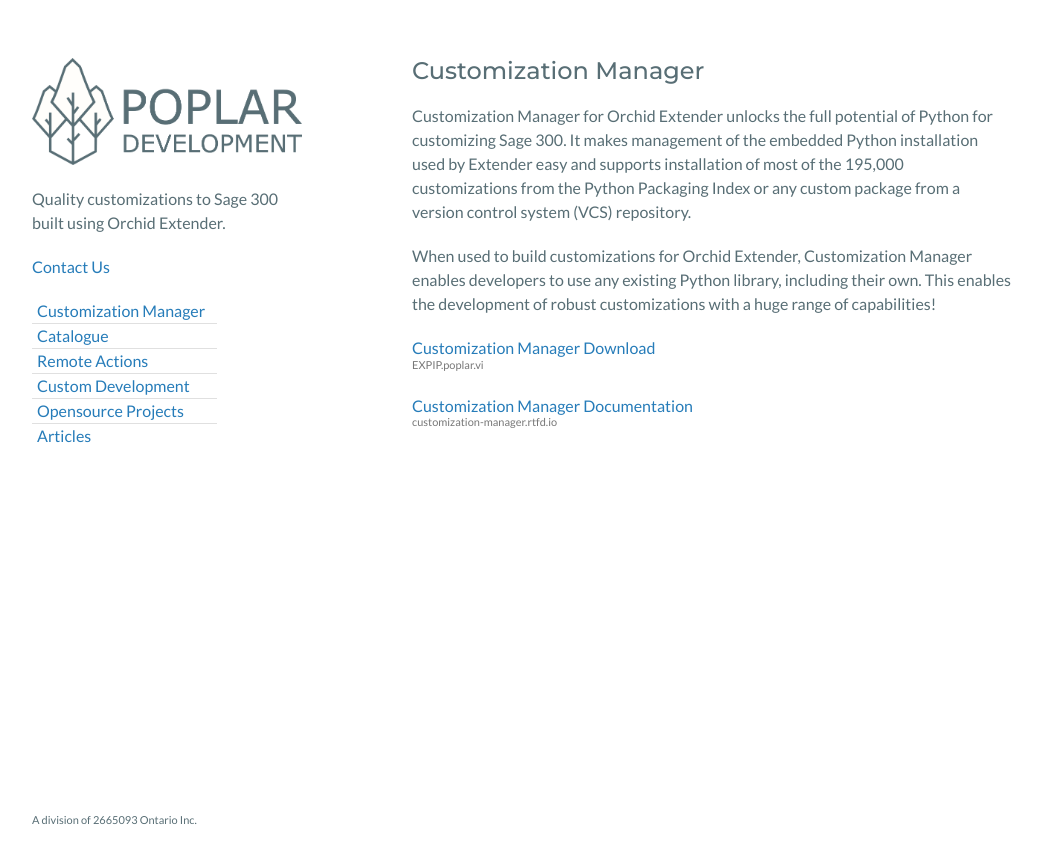
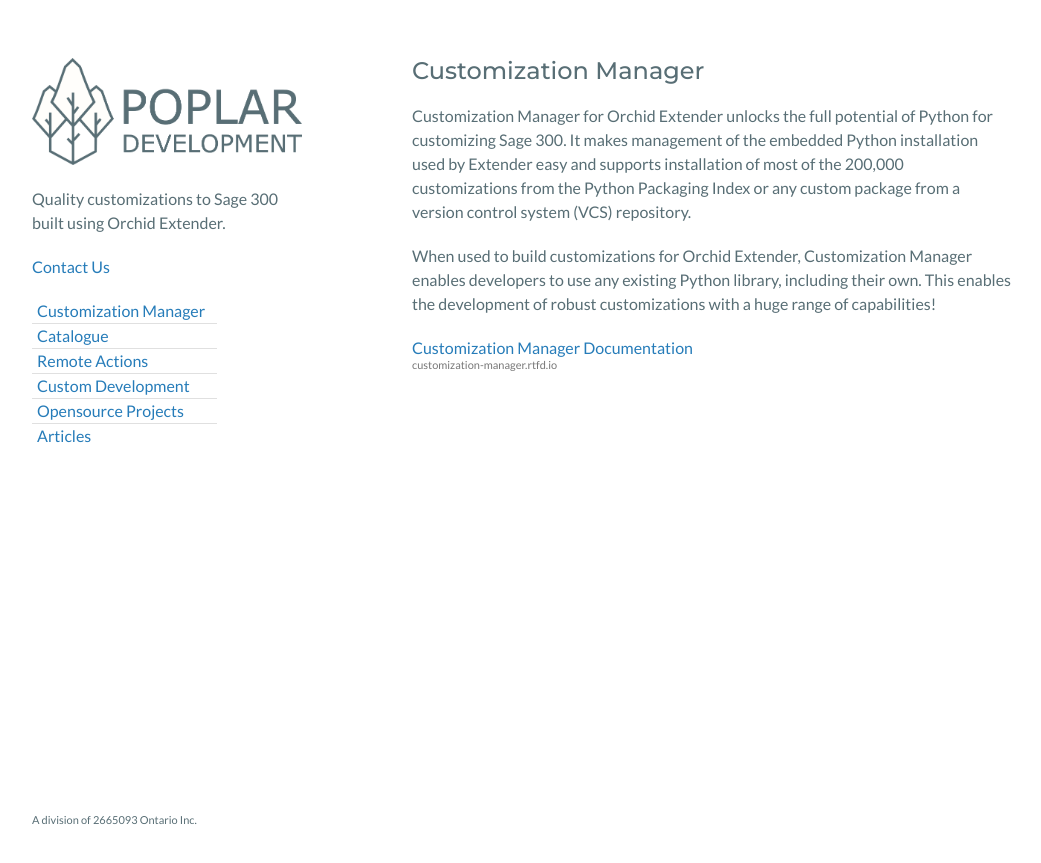
Before and after one commit to poplars-dev/poplars-dev.github.io, a Jekyll site: the page built from customizations.md, in a window 1280 px wide. Shown: the top 863 px of the page, without its empty margins (118-1159 px from the left). Built offline with Jekyll 4.4.1, drawn with Linux system fonts in a browser that asks for light colours; a script that is not in the unit is left out.

Commit message:
change pypi package count to be consistent with other pages, remove download link for EXPIP.poplar.vi

```diff
--- a/customizations.md
+++ b/customizations.md
@@ -8,7 +8,7 @@
 Customization Manager for Orchid Extender unlocks the full potential of Python
 for customizing Sage 300.  It makes management of the embedded Python
 installation used by Extender easy and supports installation of most of the
-195,000 customizations from the Python Packaging Index or any custom
+200,000 customizations from the Python Packaging Index or any custom
 package from a version control system (VCS) repository.
 
 When used to build customizations for Orchid Extender, Customization Manager
@@ -17,11 +17,6 @@
 of capabilities!
 
 <p class="view">
-    <a href="https://bitbucket.org/cbinckly/expip/raw/master/expip/vi/EXPIP.poplar.vi" download>
-        Customization Manager Download <small>EXPIP.poplar.vi</small></a>
-</p>
-
-<p class="view">
     <a href="https://customization-manager.rtfd.io">
         Customization Manager Documentation
         <small>customization-manager.rtfd.io</small></a>
```
